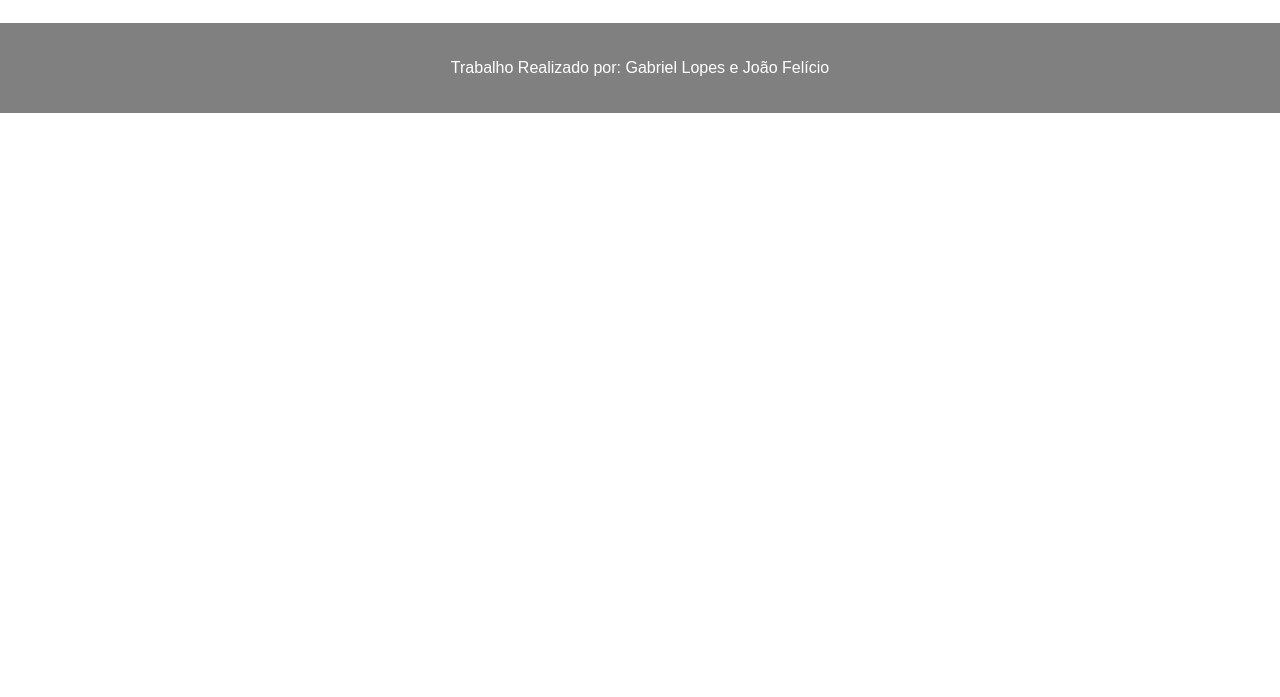
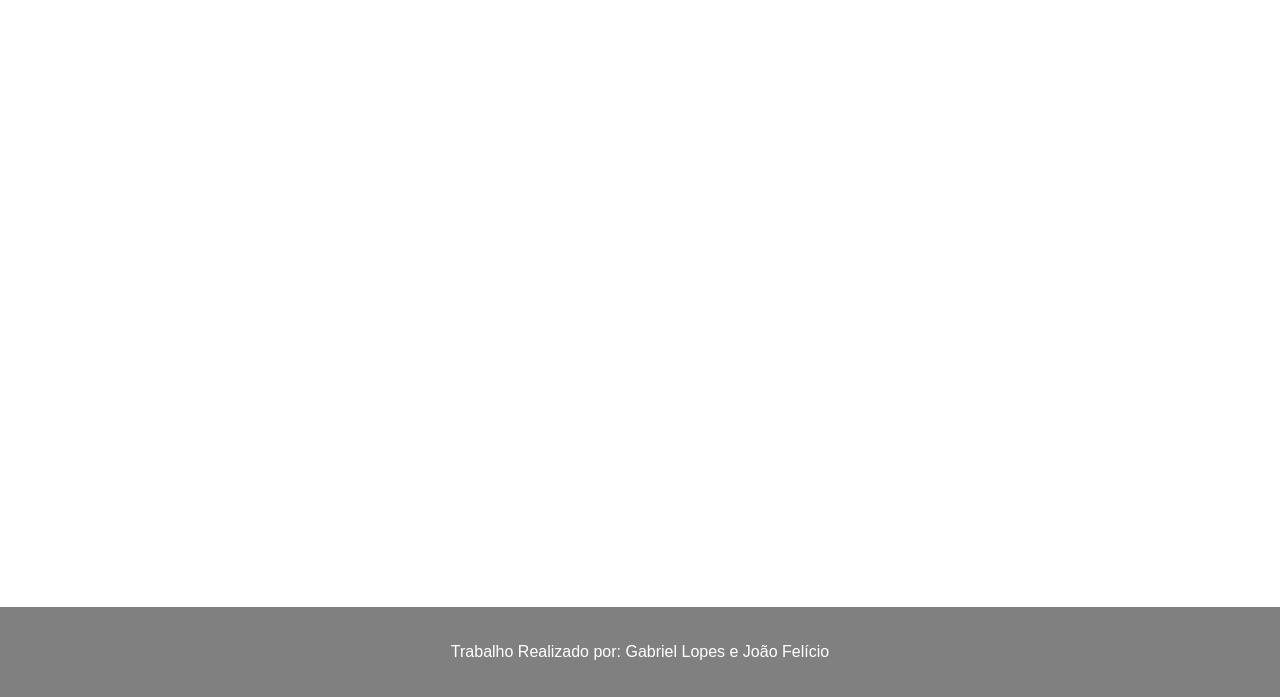
Before and after one commit to borreicho95/Projeto-WEB, a PHP site: page /receitas.php?idCat=1 in a window 1280 px wide. Shown: the part 103-800 px from the top of the page. Run offline with PHP 8.4, Linux system fonts and the light colour scheme; data comes from the database, SQL or seed files in the repository; data that the repository does not hold is empty; some libraries are stand-ins or nearby versions.

Commit message:
Versão 1.0
Correção de erro no footer.

```diff
--- a/Receitas/procurarReceita.php
+++ b/Receitas/procurarReceita.php
@@ -93,7 +93,7 @@ else{
   ?>
 </div>
 
-<footer class="footer">
+<footer class="footerFixed">
           <p>Trabalho Realizado por: Gabriel Lopes e João Felício</p>
       </footer>
 
--- a/Receitas/receitas.css
+++ b/Receitas/receitas.css
@@ -250,3 +250,15 @@ a{
 #erro404 {
 text-align: center;
 }
+
+.footerFixed {
+  position: fixed;
+  background-color: grey;
+  padding-top: 20px;
+  padding-bottom: 20px;
+  margin-top: 10px;
+  text-align: center;
+  bottom: 0px;
+  color: white;
+  width: 100%;
+}
--- a/Receitas/receitas.php
+++ b/Receitas/receitas.php
@@ -92,7 +92,7 @@ $nameCat = $_GET['nameCat'];
   ?>
 </div>
 
-<footer class="footer">
+<footer class="footerFixed">
           <p>Trabalho Realizado por: Gabriel Lopes e João Felício</p>
       </footer>
 
```
